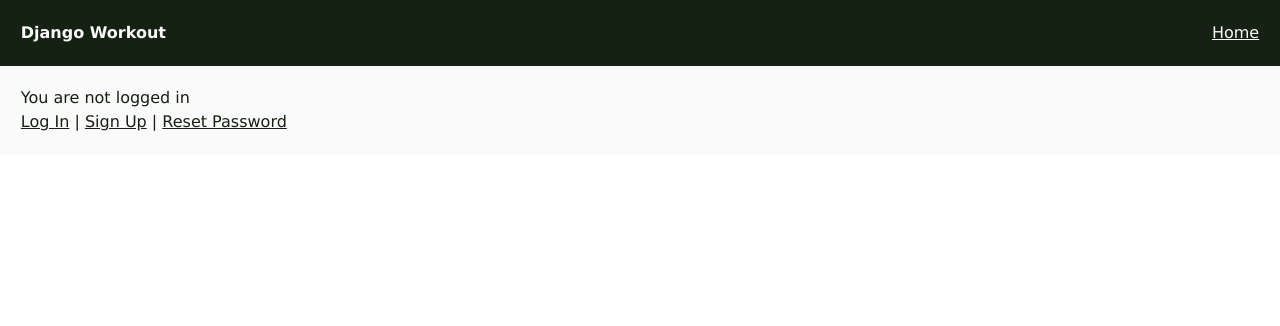
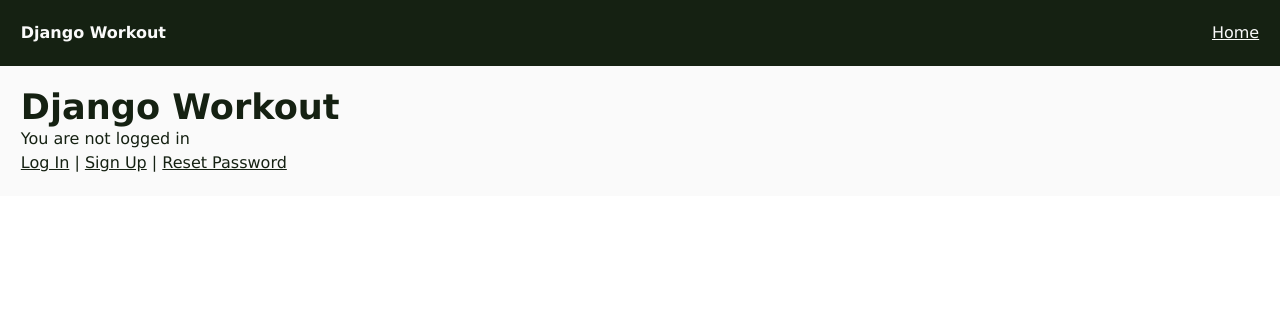
Before and after one commit to lancegoyke/djarter, a Django app: page / in a window 1280 px wide. Shown: the top 326 px of the page. Run offline with Django 4.2, Linux system fonts and the light colour scheme; parts of the project's set-up code (start-up, migrations or seed data) failed here and were passed over.

Commit message:
add h1, group <a> tags in <p> tag

```diff
--- a/templates/home.html
+++ b/templates/home.html
@@ -3,6 +3,7 @@
   Home
 {% endblock title %}
 {% block content %}
+  <h1>Django Workout</h1>
   {% if user.is_authenticated %}
     <p>Hi {{ user.email }}!</p>
     <p>
@@ -11,8 +12,10 @@
     </p>
   {% else %}
     <p>You are not logged in</p>
-    <a href="{% url 'accounts:login' %}">Log In</a> |
-    <a href="{% url 'accounts:signup' %}">Sign Up</a> |
-    <a href="{% url 'accounts:password_reset' %}">Reset Password</a>
+    <p>
+      <a href="{% url 'accounts:login' %}">Log In</a> |
+      <a href="{% url 'accounts:signup' %}">Sign Up</a> |
+      <a href="{% url 'accounts:password_reset' %}">Reset Password</a>
+    </p>
   {% endif %}
 {% endblock content %}
```
